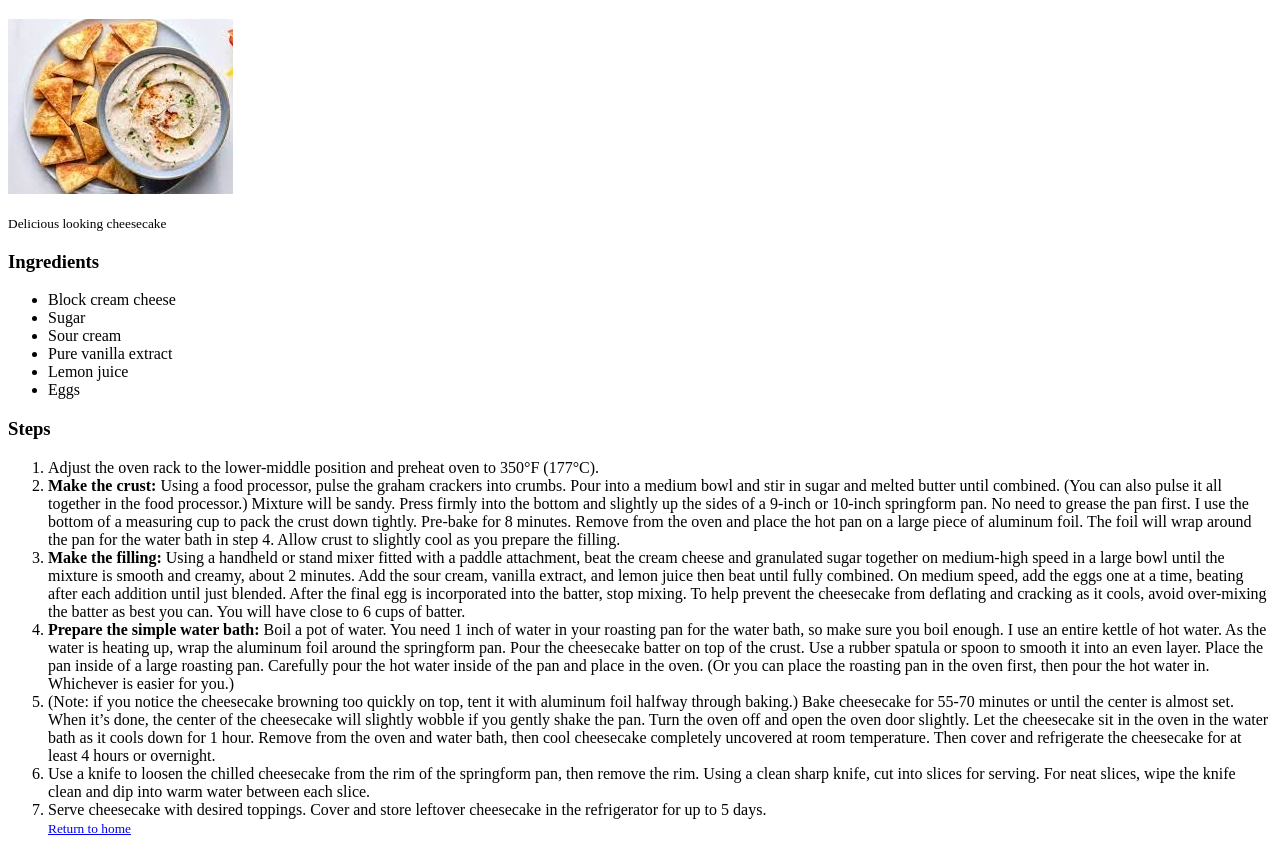
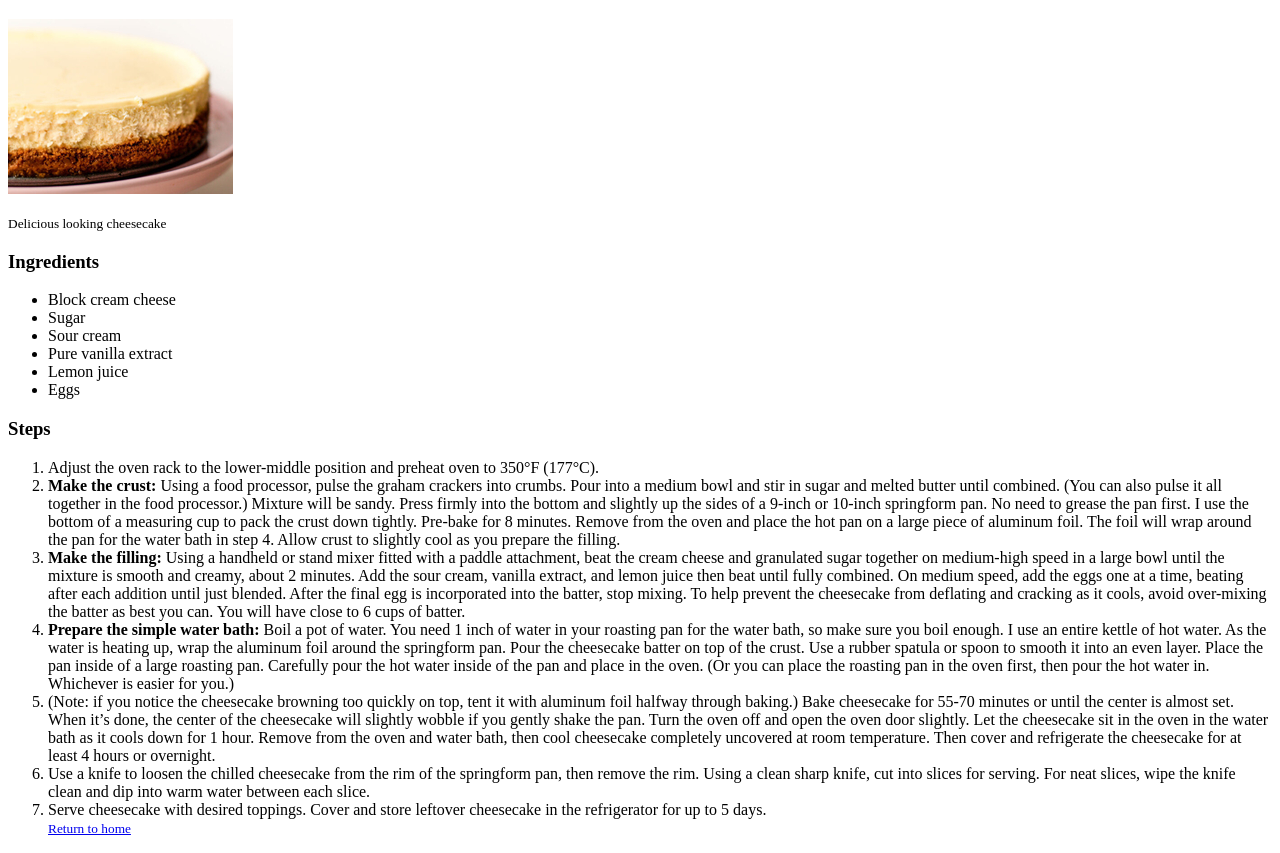
Before and after one commit to alfredonasser/odin-recipes, a plain HTML site: page recipes/cheesecake.html in a window 1280 px wide. Shown: the part 61-914 px from the top of the page. Drawn offline with Linux system fonts and the light colour scheme.

Commit message:
Add cheesecake iimg and path on it's html file

```diff
--- a/recipes/cheesecake.html
+++ b/recipes/cheesecake.html
@@ -6,7 +6,7 @@
     </head>
     <body>
         <h1>Classic Cheesecake Recipe</h1>
-        <img src="../img/hummus.jpg" alt="Perfectly flavored hummus, jordan style">
+        <img src="../img/cheesecake.jpg" alt="Perfectly flavored hummus, jordan style">
         <p><small>Delicious looking cheesecake</small></p>
         <h3>Ingredients</h3>
         <ul>
```
Also changed, not shown: img/cheesecake.jpg (added).
